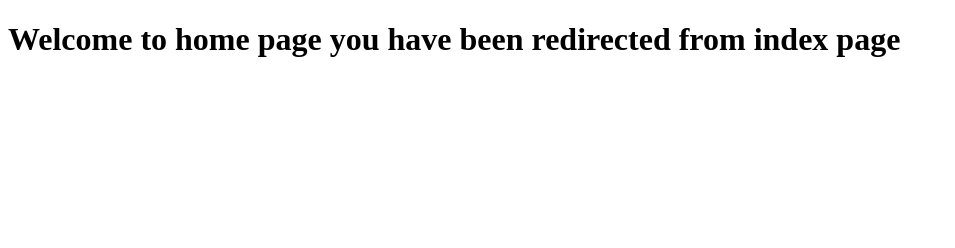
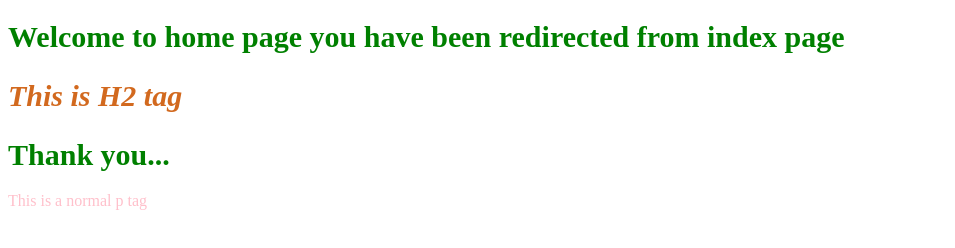
Before and after one commit to Hameed370/htmlclass, a website: page public_html/home.html in a window 1280 px wide. Shown: the whole page, without its empty margins (0-955 px from the left). Drawn offline with Linux system fonts and the light colour scheme.

Commit message:
end of class 10 may 17

```diff
--- /dev/null
+++ b/public_html/assets/css/mycss.css
@@ -0,0 +1,14 @@
+p
+{
+    font-stretch: ultra-expanded;
+    color: pink;
+}
+h1{
+    font-size: 30px;
+color: green;
+}
+h2{
+    font-style: italic;
+font-size: 30px;
+color: chocolate
+}
--- a/public_html/home.html
+++ b/public_html/home.html
@@ -1,18 +1,33 @@
 <!DOCTYPE html>
-<!--
-To change this license header, choose License Headers in Project Properties.
-To change this template file, choose Tools | Templates
-and open the template in the editor.
--->
+
 <html>
     <head>
         <title>TODO supply a title</title>
         <meta charset="UTF-8">
         <meta name="viewport" content="width=device-width, initial-scale=1.0">
+       <!-- <style >
+            h1
+            {
+                color: blue;font-style: italic;font-family: sans-serif;
+            }
+            h2
+            {
+                color: tomato; font-weight: bolder;
+            }
+
+
+        </style>
+        -->
+        <link rel="stylesheet" href="assets/css/mycss.css" >
     </head>
     <body>
         <h1>
             Welcome to home page you have been redirected from index page
         </h1>
+        <h2>This is H2 tag</h2>
+        <h1>
+            Thank you...
+        </h1>
+        <p> This is a normal p tag </p>
     </body>
 </html>
```
Also changed, not shown: public_html/index.html (+2 -1 lines).
